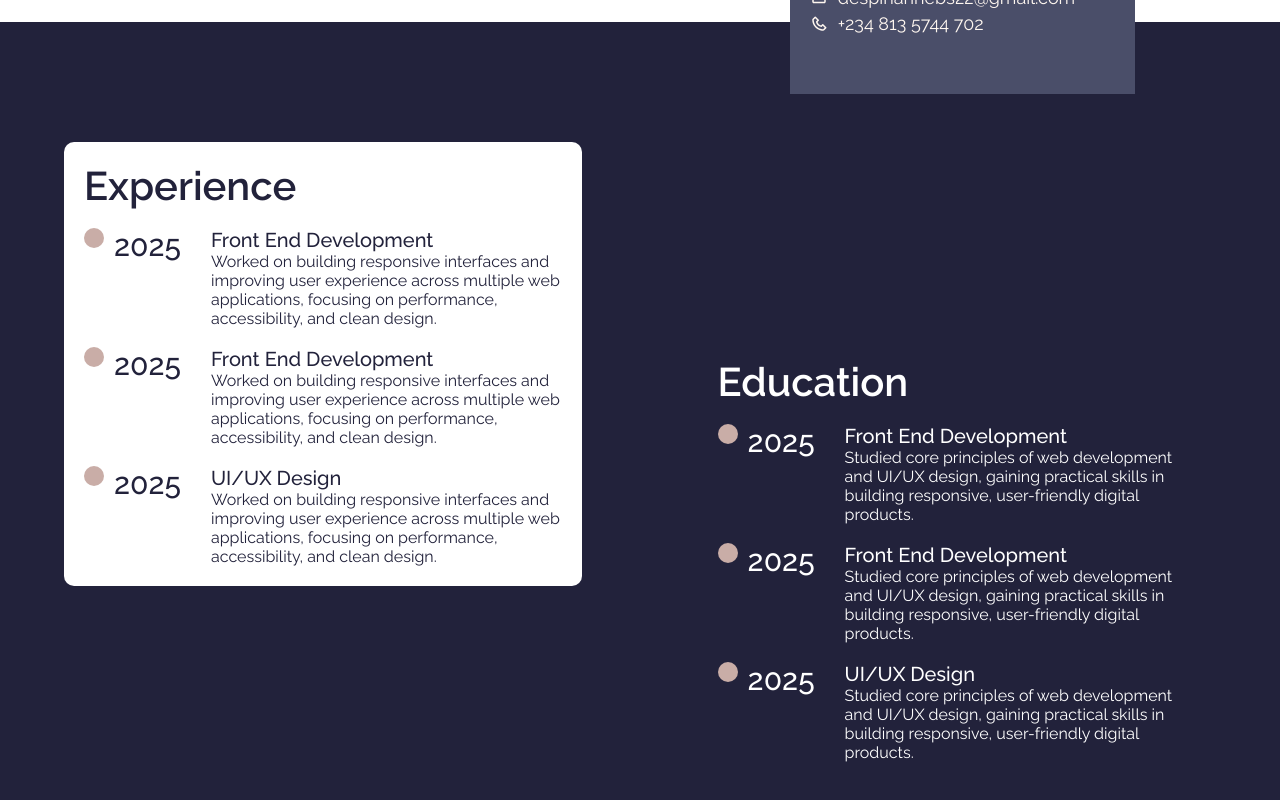
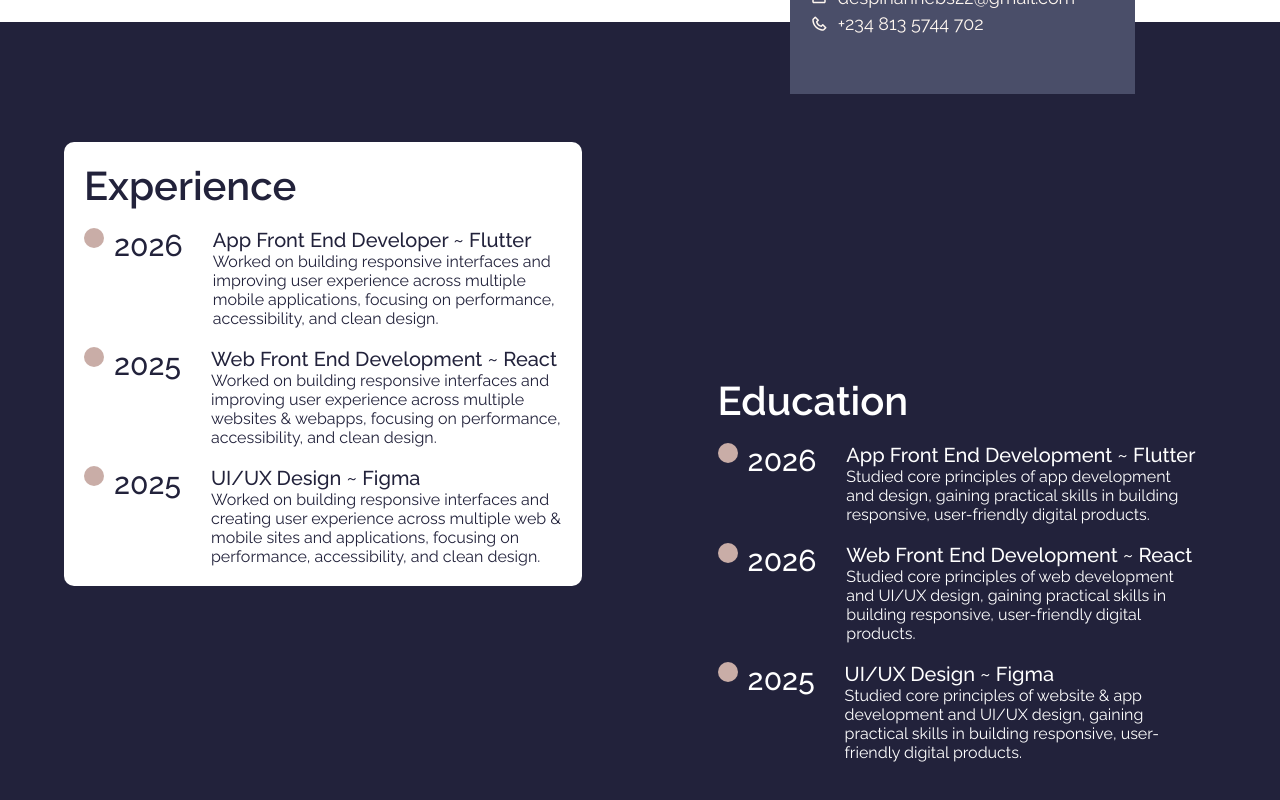
Before and after one commit to Nnebo-Despina/portfolio, a React (Vite) app: page /about-me in a window 1280 px wide. Shown: the part 698-1498 px from the top of the page. Built offline with nearby package versions, Linux system fonts and the light colour scheme.

Commit message:
little tweaks

```diff
--- a/src/components/Footer.jsx
+++ b/src/components/Footer.jsx
@@ -6,11 +6,21 @@ import { Link } from 'react-router-dom'
 
 const Footer = () => {
     const socials = [
-    'behance.net/despinannebs22',
-    'x.com/callme_despina',
-    'instagram.com/callme_despina',
-    'tiktok.com/callme_despina'
-  ]
+        'behance.net/despinannebs22',
+        'x.com/callme_despina',
+        'instagram.com/callme_despina',
+        'tiktok.com/callme_despina'
+    ]
+  const whatsappNumber = "2348135744702"; // replace with yours
+  const telegramUsername = "smarttech_203"; // replace with yours
+
+  const handleWhatsApp = () => {
+    window.open(`https://wa.me/${whatsappNumber}`, "_blank");
+  };
+
+  const handleTelegram = () => {
+    window.open(`https://t.me/${telegramUsername}`, "_blank");
+  };
   return (
     <>
         <footer className="footer">
@@ -50,8 +60,8 @@ const Footer = () => {
                 </div>
                 <div className='footer-body-two'>
                     <p className="footer-body-two-header">Get To Know More Personally</p>
-                    <button><BsWhatsapp /> Add On Whatsapp</button>
-                    <button><BsTelegram /> Add On Telegram</button>
+                    <button onClick={handleWhatsApp}><BsWhatsapp /> Add On Whatsapp</button>
+                    <button onClick={handleTelegram}><BsTelegram /> Add On Telegram</button>
 
                 </div>
             </div>
--- a/src/pages/AboutMe.jsx
+++ b/src/pages/AboutMe.jsx
@@ -2,7 +2,7 @@ import React, { useState } from 'react'
 import '../styles/AboutMe.css'
 import NavBar from '../components/NavBar'
 import { BiPhone } from 'react-icons/bi'
-import TransparentPic from '../assets/img/IMG_3375-removebg-preview.png'
+import TransparentPic from '/img/IMG_3375-removebg-preview.png'
 import { GoLocation } from 'react-icons/go'
 import { CgMail } from 'react-icons/cg'
 import { BsBehance, BsInstagram, BsTwitterX } from 'react-icons/bs'
@@ -75,11 +75,11 @@ const AboutMe = () => {
             <div className="s2-exp-circle-div">
               <div className="s2-exp-circle"></div>
               <div className="about-line"></div>
-              <p>2025</p>
+              <p>2026</p>
             </div>
             <div className="s2-exp-desc">
-              <p>Front End Development</p>
-              <p>Worked on building responsive interfaces and improving user experience across multiple web applications, focusing on performance, accessibility, and clean design.</p>
+              <p>App Front End Developer ~ Flutter</p>
+              <p>Worked on building responsive interfaces and improving user experience across multiple mobile applications, focusing on performance, accessibility, and clean design.</p>
             </div>
 
           </div>
@@ -91,8 +91,8 @@ const AboutMe = () => {
               <p>2025</p>
             </div>
             <div className="s2-exp-desc">
-              <p>Front End Development</p>
-              <p>Worked on building responsive interfaces and improving user experience across multiple web applications, focusing on performance, accessibility, and clean design.</p>
+              <p>Web Front End Development ~ React</p>
+              <p>Worked on building responsive interfaces and improving user experience across multiple websites & webapps, focusing on performance, accessibility, and clean design.</p>
             </div>
           </div>
           <br />
@@ -102,8 +102,8 @@ const AboutMe = () => {
               <p>2025</p>
             </div>
             <div className="s2-exp-desc">
-              <p>UI/UX Design</p>
-              <p>Worked on building responsive interfaces and improving user experience across multiple web applications, focusing on performance, accessibility, and clean design.</p>
+              <p>UI/UX Design ~ Figma</p>
+              <p>Worked on building responsive interfaces and creating user experience across multiple web & mobile sites and applications, focusing on performance, accessibility, and clean design.</p>
             </div>
           </div>
         </div>
@@ -114,11 +114,11 @@ const AboutMe = () => {
             <div className="s2-edu-circle-div">
               <div className="s2-edu-circle"></div>
               <div className="about-line"></div>
-              <p>2025</p>
+              <p>2026</p>
             </div>
             <div className="s2-edu-desc">
-              <p>Front End Development</p>
-              <p>Studied core principles of web development and UI/UX design, gaining practical skills in building responsive, user-friendly digital products.</p>
+              <p>App Front End Development ~ Flutter</p>
+              <p>Studied core principles of app development and design, gaining practical skills in building responsive, user-friendly digital products.</p>
             </div>
           </div>
           <br />
@@ -126,10 +126,10 @@ const AboutMe = () => {
             <div className="s2-edu-circle-div">
               <div className="s2-edu-circle"></div>
               <div className="about-line"></div>
-              <p>2025</p>
+              <p>2026</p>
             </div>
             <div className="s2-edu-desc">
-              <p>Front End Development</p>
+              <p>Web Front End Development ~ React</p>
               <p>Studied core principles of web development and UI/UX design, gaining practical skills in building responsive, user-friendly digital products.</p>
             </div>
           </div>
@@ -140,8 +140,8 @@ const AboutMe = () => {
               <p>2025</p>
             </div>
             <div className="s2-edu-desc">
-              <p>UI/UX Design</p>
-              <p>Studied core principles of web development and UI/UX design, gaining practical skills in building responsive, user-friendly digital products.</p>
+              <p>UI/UX Design ~ Figma</p>
+              <p>Studied core principles of website & app development and UI/UX design, gaining practical skills in building responsive, user-friendly digital products.</p>
             </div>
           </div>
         </div>
```
Also changed, not shown: src/pages/Home.jsx (+5 -5 lines).
